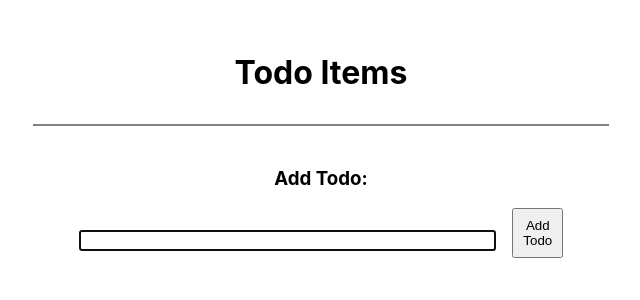
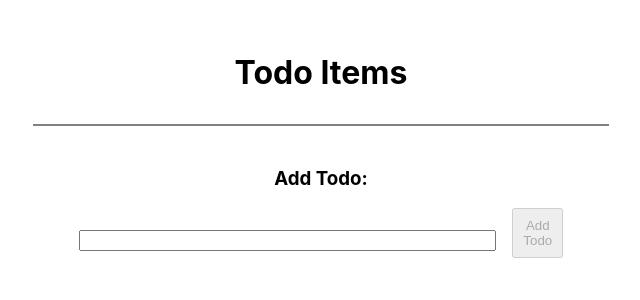
Before and after one commit to davidgazaryan/codespaces-react, a React (Vite) app: page / in a window 1280 px wide. Shown: the top 300 px of the page, without its empty margins (319-959 px from the left). Built offline with nearby package versions, Linux system fonts and the light colour scheme.

Commit message:
added disabled button

```diff
--- a/src/components/AddTodo.jsx
+++ b/src/components/AddTodo.jsx
@@ -1,6 +1,6 @@
 import React, { useEffect, useRef } from "react";
 
-export const AddTodo = ({newTodo, addTodo,val}) => {
+export const AddTodo = ({newTodo, addTodo,val, disabled}) => {
     const inputRef = useRef(null);
     console.log("ref obj",inputRef.current);
 
@@ -12,9 +12,9 @@ export const AddTodo = ({newTodo, addTodo,val}) => {
         <div className="AddTodo" style={{width:"40%"}}>
             <label>
                 <h3>Add Todo:</h3>
-                <input ref={inputRef} style={{width:"80%"}} type="text" value={val} onChange={(e) => newTodo(e.target.value)}/>
+                <input  style={{width:"80%"}} type="text" value={val} onChange={(e) => newTodo(e.target.value)}/>
             </label>
-            <button style={{width:"10%",padding:".5rem",marginLeft:"1rem"}} onClick={addTodo}>Add Todo</button>
+            <button disabled={disabled} ref={inputRef} style={{width:"10%",padding:".5rem",marginLeft:"1rem"}} onClick={addTodo}>Add Todo</button>
         </div>
     )
 }
--- a/src/components/TodoLayout.jsx
+++ b/src/components/TodoLayout.jsx
@@ -8,6 +8,7 @@ export const TodoLayout = () => {
     const [todos,setTodos] = useState([]);
     const [complete,setComplete] = useState(false);
     const [searchQuery, setSearchQuery] = useState('');
+    const disabled = newTodo.length === 0;
 
     console.log("new todo:",newTodo);
 
@@ -30,7 +31,7 @@ export const TodoLayout = () => {
 
             </div>
             <div style={{display:"flex", flexDirection:"", textAlign:"center",justifyContent:"center"}}>
-                <AddTodo newTodo={setNewTodo} addTodo={addTodo} val={newTodo}/>
+                <AddTodo disabled={disabled} newTodo={setNewTodo} addTodo={addTodo} val={newTodo} />
             </div>
             <div style={{display:"grid",paddingTop:"2rem", maxWidth:"5000px"}}>
                 {todos.length> 0 && (
```
